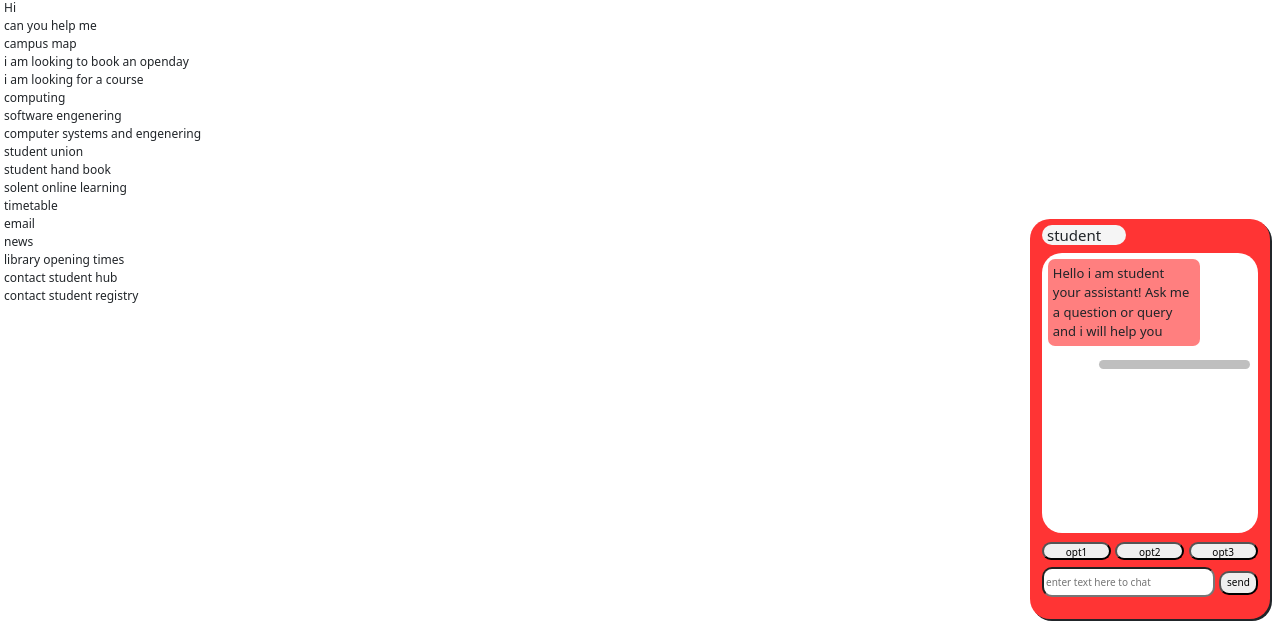
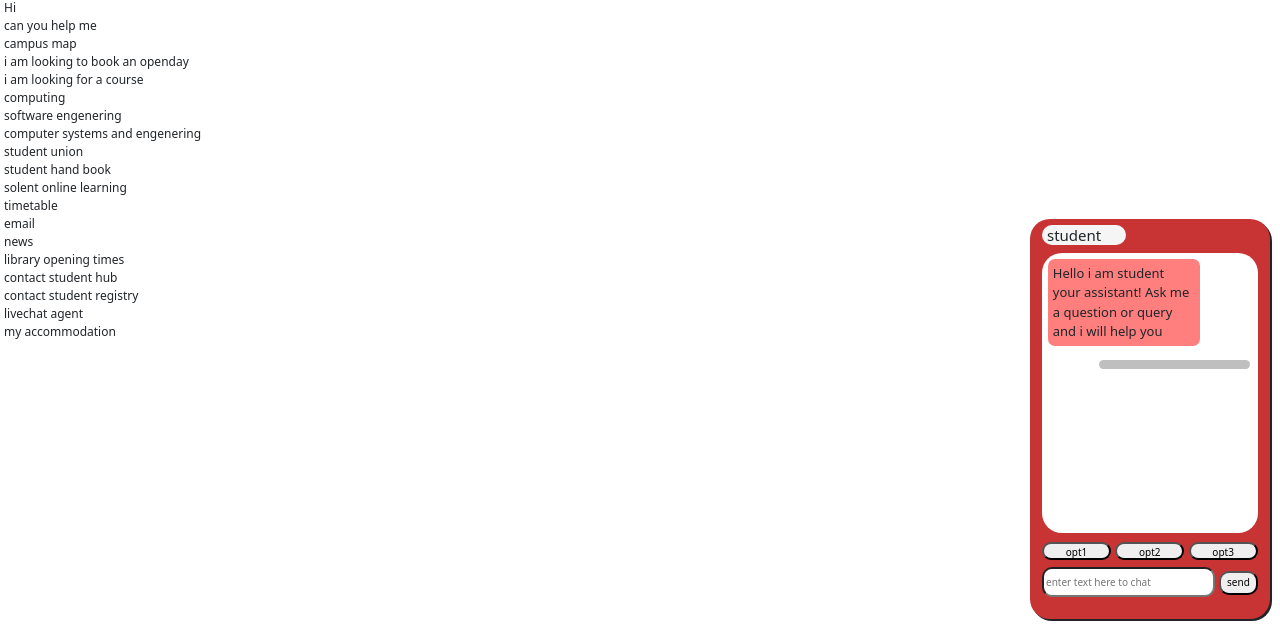
Before and after one commit to pauld001/ChatBotDemo, a Flask app: page / in a window 1280 px wide. Shown: the part 171-800 px from the top of the page. Run offline with Flask 2, Linux system fonts and the light colour scheme.

Commit message:
update to heroku

```diff
--- a/main.py
+++ b/main.py
@@ -17,11 +17,11 @@ print('working')
 
 student = ChatBot("student",
       #heroku uri
-#database_uri='postgres://nkcguvuabtmujv:6c8384842f707c8db4d64d28ce92554260989edc0813870436a5cfddf968983e@ec2-99-80-170-190.eu-west-1.compute.amazonaws.com:5432/d2t6kvgjuj9m8g',
+database_uri='postgres://nkcguvuabtmujv:6c8384842f707c8db4d64d28ce92554260989edc0813870436a5cfddf968983e@ec2-99-80-170-190.eu-west-1.compute.amazonaws.com:5432/d2t6kvgjuj9m8g',
       #test uri
-database_uri='sqlite:///database.sqlite3',
+#database_uri='sqlite:///database.sqlite3',
 storage_adapter="chatterbot.storage.SQLStorageAdapter",
-logic_adapters=[{'import_path':'chatterbot.logic.BestMatch', 'maximum_similarity_threshold': 0.75, 'default_response': 'i currently do not know the answer to this message! Please try again.'}])
+logic_adapters=[{'import_path':'chatterbot.logic.BestMatch'}])
 
 
 
@@ -33,8 +33,8 @@ def index():
     student_input = "Hello i am student your assistant! Ask me a question or query and i will help you"
     chatpost = ''
     if request.method == 'POST':
-        print("post")
-        print("post", file=sys.stderr)
+        #print("post")
+        #print("post", file=sys.stderr)
         #chatpost = input "solent_input"
         chatpost = request.form['solent_input']
         print(chatpost)
@@ -83,11 +83,11 @@ trainer.train([
 'i am looking for a course',
 'which course are you looking for',
 'computing',
-'here is the computing course',
-'software engineering',
-'here is software engineering course',
+'here is the computing course https://www.solent.ac.uk/courses/undergraduate/computing-bsc',
+'software engineering ',
+'here is software engineering course https://www.solent.ac.uk/courses/undergraduate/software-engineering-bsc',
 'Computer systems and networks engineering',
-'here is systems and networks engineering'
+'here is systems and networks engineering https://www.solent.ac.uk/courses/undergraduate/computer-systems-and-networks-engineering-bsc'
 ])
 
 trainer.train([
@@ -126,7 +126,7 @@ trainer.train([
 
 trainer.train([
     'about solent',
-    '"information about solent university"'
+    'Solent University is all about creating opportunities: for its students, for its staff, for its partners. It offers expertise and experiences you couldnt get anywhere else, opening doors and making introductions. see more here: https://www.solent.ac.uk/about '
 ])
 
 trainer.train([
@@ -159,3 +159,20 @@ trainer.train([
     'contact student registry',
     'please complete this form, or email student.registry@solent.ac.uk, and we will get back to you'
 ])
+
+
+trainer.train([
+    'covid-19',
+    'please read the latest information from the government. https://students.solent.ac.uk/news/covid-19-government-update-tuesday-21-february'
+])
+
+
+trainer.train([
+'livechat''agent',
+'transferring you to a member of our team. who will be ready to help you'
+])
+
+trainer.train([
+    'my accommodation',
+    'https://students.solent.ac.uk/university-life/accommodation'
+])
--- a/templates/index.html
+++ b/templates/index.html
@@ -20,7 +20,7 @@
         disclamer: please note this chat bot is for research purposes and not affilaiate with solent university
         </p>
         <h3>list of inputs and replys</h3>
-        <p>Hi<br>can you help me<br>campus map<br> i am looking to book an openday<br>i am looking for a course<br>computing<br>software engenering <br> computer systems and engenering <br> student union <br> student hand book <br> solent online learning <br> timetable <br> email <br> news <br> library opening times <br> contact student hub <br> contact student registry </p>
+        <p>Hi<br>can you help me<br>campus map<br> i am looking to book an openday<br>i am looking for a course<br>computing<br>software engenering <br> computer systems and engenering <br> student union <br> student hand book <br> solent online learning <br> timetable <br> email <br> news <br> library opening times <br> contact student hub <br> contact student registry<br>livechat agent<br>my accommodation </p>
 
     </div>
 
@@ -64,7 +64,7 @@
 #chatbot{
     width: 240px;
     height: 400px;
-    background-color: rgb(255, 52, 52);
+    background-color:rgb(200, 52, 52);
     float: right;
     float: inline-end;
     border-color: gray;
@@ -142,7 +142,7 @@ h4{
 #chatbot{
     width: 88%;
     height: 500px;
-    background-color:rgb(255, 52, 52);
+    background-color:rgb(200, 52, 52);
     float: right;
     float: inline-end;
     border-color: gray;
```
